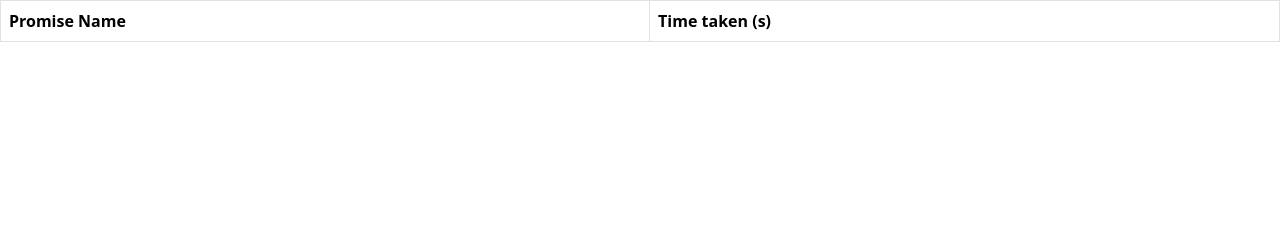
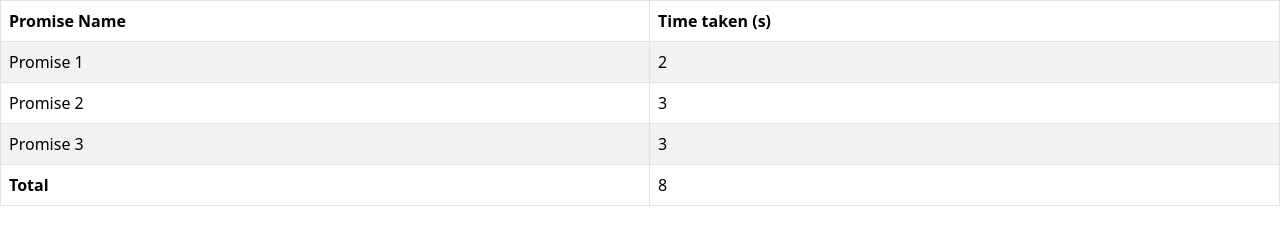
Before and after one commit to acciojob/wait-for-multiple-promises-ShemeerCoder-01, a website: page main.html in a window 1280 px wide. Drawn offline with nearby package versions, Linux system fonts and the light colour scheme.

Commit message:
created a submission

```diff
--- a/main.html
+++ b/main.html
@@ -20,7 +20,27 @@
           <th>Time taken (s)</th>
         </tr>
       </thead>
-      <tbody id="output"></tbody>
+      <tbody id="output">
+		   <tr>
+		    <th colspan="2">Loading...</th>
+		  </tr>
+		  <tr id="row1">
+		    <td>Promise 1</td>
+		    <td></td>
+		  </tr>
+		  <tr id="row2">
+		    <td>Promise 2</td>
+		    <td></td>
+		  </tr>
+		  <tr id="row3">
+		    <td>Promise 3</td>
+		    <td></td>
+		  </tr>
+		  <tr>
+		    <th>Total</th>
+		    <td></td>
+		  </tr>
+	  </tbody>
     </table>
 
     <script type="text/javascript" src="./script.js"></script>
--- a/script.js
+++ b/script.js
@@ -1 +1,39 @@
-//your JS code here. If required.
+
+const promise1 =  new Promise((resolve,reject)=>{
+	setTimeout(()=>{
+		resolve(Math.floor(Math.random()*3 + 1));
+	},Math.floor(Math.random()*3 + 1));
+});
+
+const promise2 = new Promise((resolve,reject)=>{
+	setTimeout(()=>{
+		resolve(Math.floor(Math.random()*3 + 1));
+	},Math.floor(Math.random()*3 + 1));
+});
+
+const promise3 = new Promise((resolve,reject)=>{
+	setTimeout(()=>{
+		resolve(Math.floor(Math.random()*3 + 1));
+	},Math.floor(Math.random()*3 + 1));
+});
+
+let promises = [promise1,promise2,promise3];
+
+Promise.all(promises).then((result)=>{
+	const row1 = document.getElementById("row1");
+	row1.children[1].textContent = result[0];
+
+	const row2 = document.getElementById("row2");
+	row2.children[1].textContent = result[1];
+
+	const row3 = document.getElementById("row3");
+	row3.children[1].textContent = result[2];
+
+	const totalRow = document.querySelector("tbody tr:last-child");
+	const totalTime = result.reduce((acc,curr)=> acc + curr,0);
+	totalRow.children[1].textContent = totalTime;
+
+	const loadingRow = document.querySelector("tbody tr:first-child");
+    loadingRow.remove();
+
+})
```
